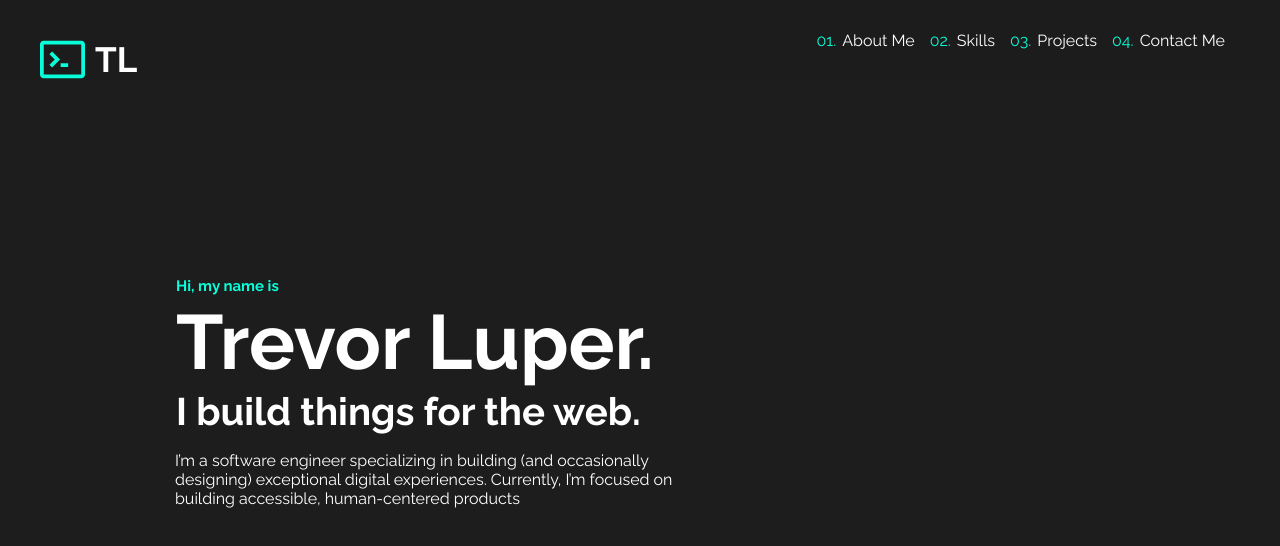
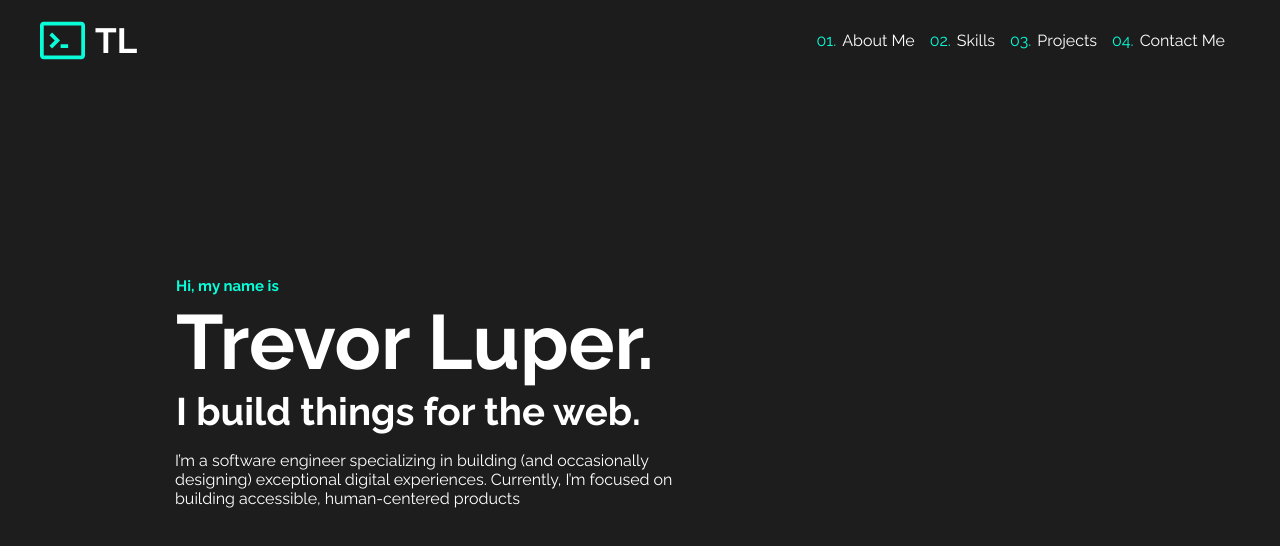
Before and after one commit to tluper94/myportfolio, a React (Create React App) app: page / in a window 1280 px wide. Shown: the top 546 px of the page. Built offline with nearby package versions, Linux system fonts and the light colour scheme.

Commit message:
Fixed navbar logo

```diff
--- a/src/components/header/Header.jsx
+++ b/src/components/header/Header.jsx
@@ -32,12 +32,10 @@ const Header = ({ focus, setFocus }) => {
   return (
     <>
       <Heading hide={hideNavBar} id='header'>
-        <a href='/'>
-          <Logo>
-            <CgTerminal size='45px' />
-            <h2>TL</h2>
-          </Logo>
-        </a>
+        <Logo href='/'>
+          <CgTerminal size='45px' />
+          <h2>TL</h2>
+        </Logo>
         <div>
           <MenuBtn onClick={displayMenu}>
             {activate ? <BiX size='50px' /> : <BiMenuAltRight size='70px' />}
--- a/src/components/header/header.styles.jsx
+++ b/src/components/header/header.styles.jsx
@@ -12,15 +12,16 @@ export const Heading = styled.header`
   z-index: 1;
   transform: ${(props) =>
     props.hide ? 'translatey(-80px)' : 'translatey(0px)'};
-  transition: all 0.15s cubic-bezier(0.25, 0.5, 0.75, 1) 100ms;
+  transition: all 0.15s cubic-bezier(0.25, 0.5, 0.75, 1) 300ms;
 
   @media (max-width: 768px) {
     padding: 10px 10px;
   }
 `;
 
-export const Logo = styled.div`
+export const Logo = styled.a`
   display: flex;
+  flex-direction: row;
   align-items: center;
   height: 100;
   color: #08fdd8;
--- a/src/pages/projects/Projects.jsx
+++ b/src/pages/projects/Projects.jsx
@@ -9,10 +9,10 @@ import {
 import Project from '../../components/project/Project';
 
 const projects = [
-  { name: 'project1', url: 'trevorluper.com' },
-  { name: 'project2', url: 'trevorluper.com' },
-  { name: 'project3', url: 'trevorluper.com' },
-  { name: 'project4', url: 'trevorluper.com' },
+  { id: 1, name: 'project1', url: 'trevorluper.com' },
+  { id: 2, name: 'project2', url: 'trevorluper.com' },
+  { id: 3, name: 'project3', url: 'trevorluper.com' },
+  { id: 4, name: 'project4', url: 'trevorluper.com' },
 ];
 
 const Projects = () => {
@@ -22,8 +22,8 @@ const Projects = () => {
         <BigHeading>My Featured Projects</BigHeading>
       </ProjectTitleContainer>
       <ProjectsContainer>
-        {projects.map(({ name, url }) => (
-          <Project name={name} url={url} />
+        {projects.map(({ name, url, id }) => (
+          <Project key={id} name={name} url={url} />
         ))}
       </ProjectsContainer>
     </ProjectsSection>
```
